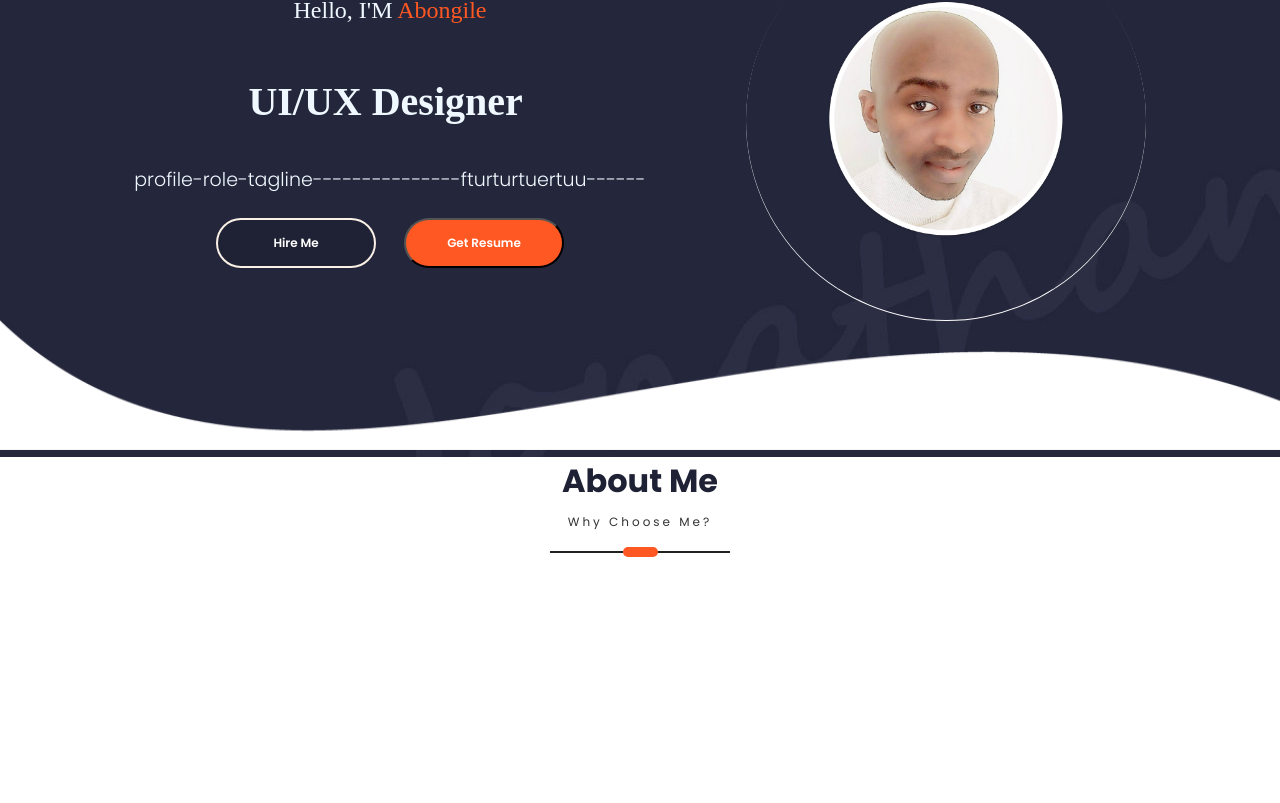
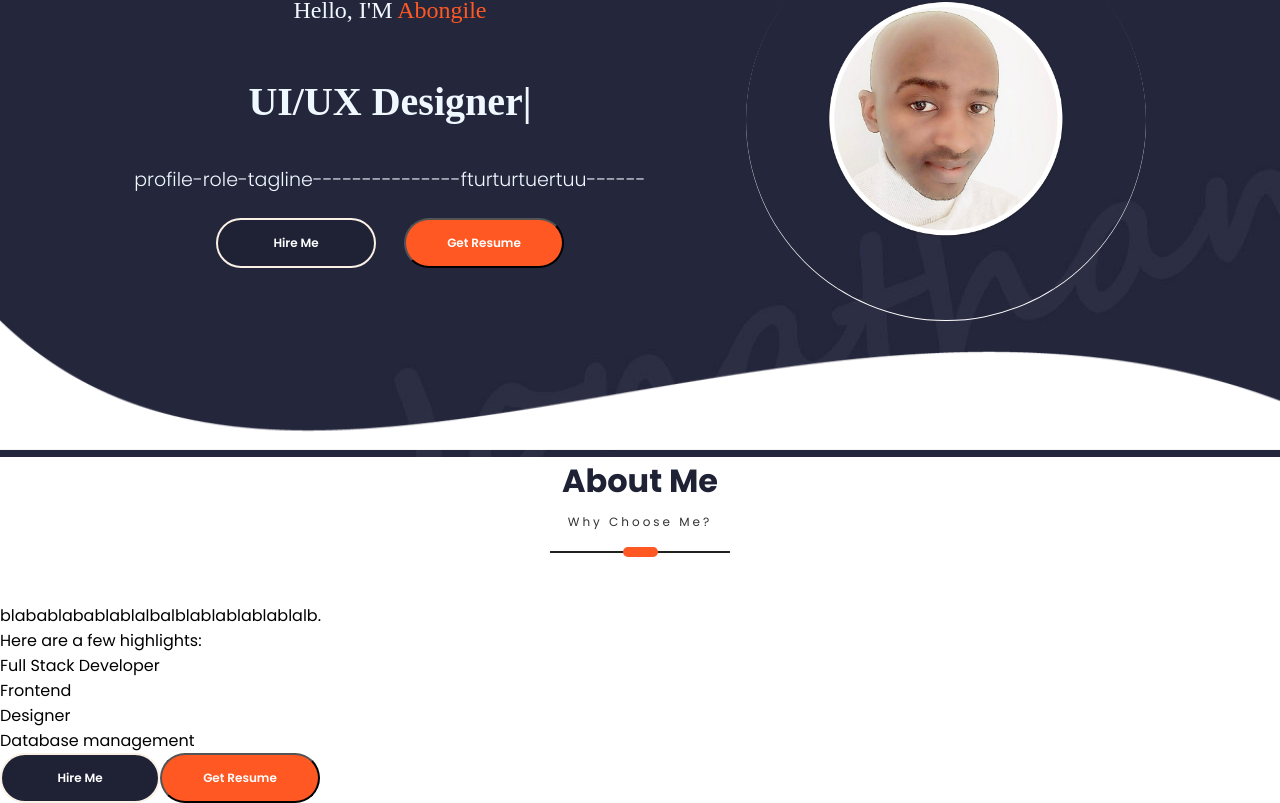
Before and after one commit to 214254151/https---github.com-214254151-Mp-Portfolio0, a React (Create React App) app: page / in a window 1280 px wide. Shown: the part 220-1023 px from the top of the page. Before the commit the page ends 823 px from the top, so only its background shows below. Built offline with nearby package versions, Linux system fonts and the light colour scheme.

Commit message:
About me creation and

```diff
--- a/src/PortfolioContainer/AboutMe/AboutMe.js
+++ b/src/PortfolioContainer/AboutMe/AboutMe.js
@@ -1,26 +1,71 @@
-import React, {useEffect} from "react";
+import React, { useEffect } from "react";
 import ScreenHeading from "../../utilities/ScreenHeading/ScreenHeading";
 import ScrollService from "../../utilities/ScollService";
 import Animations from "../../utilities/Animations";
 import { Highlights } from "react-bootstrap-icons";
 
-export default function AboutMe(props){
-    let fadeInScreenHandler = (screen)=>{
-        if(screen.fadeInScreen !== props.id)
-            return;
-            Animations.animations.fadeInScreen(props.id)
-    }
+export default function AboutMe(props) {
+  let fadeInScreenHandler = (screen) => {
+    if (screen.fadeInScreen !== props.id) return;
+    Animations.animations.fadeInScreen(props.id);
+  };
 
-    const fadeInSubscription =
+  const fadeInSubscription =
     ScrollService.currentScreenFadeIn.subscribe(fadeInScreenHandler);
 
+  const SCREEN_CONSTANTS = {
+    description: "blabablabablablalbalblablablablablalb.",
+    Highlights: {
+      bullets: [
+        "Full Stack Developer",
+        "Frontend",
+        "Designer",
+        "Database management",
+      ],
+      Heading: "Here are a few highlights: ",
+    },
+  };
 
+  const renderHighlight = () => {
+    return SCREEN_CONSTANTS.Highlights.bullets.map((value, i) => (
+      <div className="highlight" key={i}>
+        <div className="highlight-blob"></div>
+        <span>{value}</span>
+      </div>
+    ));
+  };
 
-    return(
-        <div className="about-me-conatner screen-container" id={props.id || ""}>
-            <div className="about-me-parent">
-                <ScreenHeading title={'About Me'} subHeading={'Why Choose Me?'}/>
+  return (
+    <div className="about-me-conatner screen-container" id={props.id || ""}>
+      <div className="about-me-parent">
+        <ScreenHeading title={"About Me"} subHeading={"Why Choose Me?"} />
+        <div className="about-me-card">
+          <div className="about-me-profile"></div>
+          <div className="about-me-details">
+            <span className="about-me-description">
+              {SCREEN_CONSTANTS.description}
+            </span>
+            <div className="about-highlights">
+              <div className="highlight-heading">
+                <span>{SCREEN_CONSTANTS.Highlights.Heading}</span>
+              </div>
+              {renderHighlight()}
             </div>
+            <div className="about-me-options">
+              <button
+                className="btn primary-btn"
+                onClick={() => ScrollService.scrollHandler.scrollToHireMe()}
+              >
+                {" "}
+                Hire Me{" "}
+              </button>
+              <a href="ABONGILE-TSHOPI-CV.pdff" download="Abongile Tshopi.pdf">
+                <button className="btn highlighted-btn">Get Resume</button>
+              </a>
+            </div>
+          </div>
         </div>
-    )
+      </div>
+    </div>
+  );
 }
```
